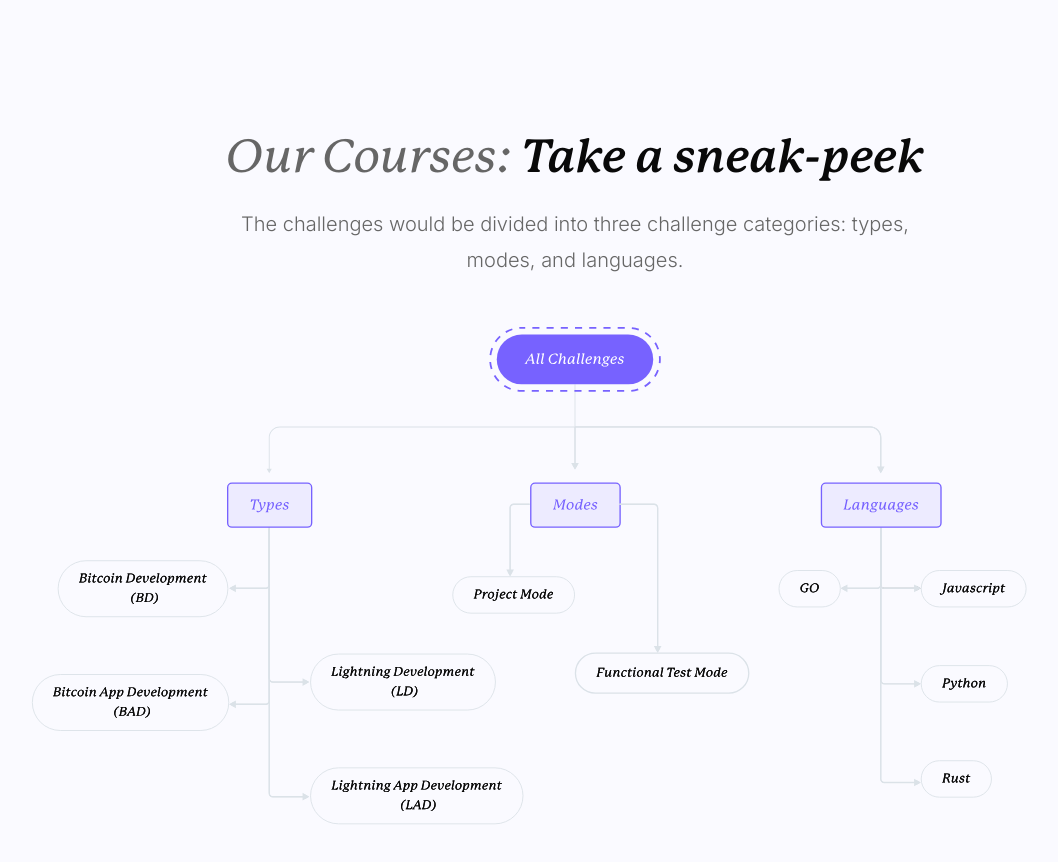
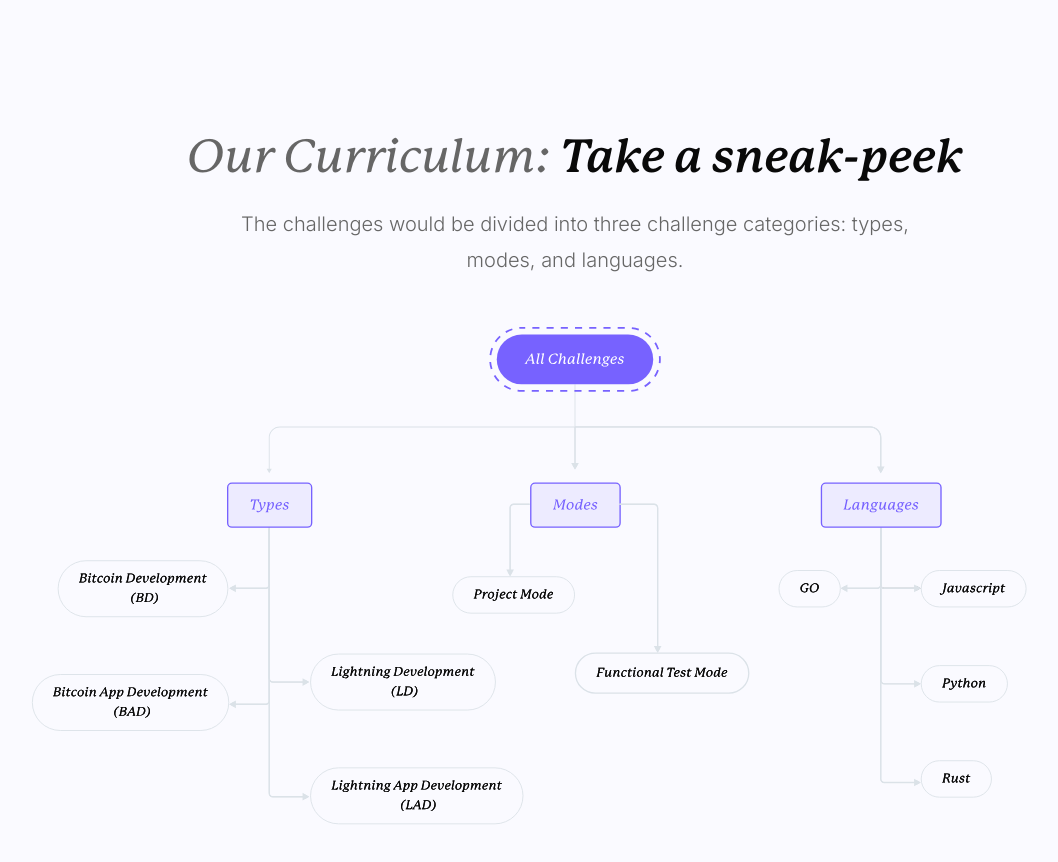
Before and after one commit to hxckr-org/hxckr-web, a Next.js app: page / in a window 1280 px wide. Shown: the part 2900-3762 px from the top of the page, without its empty margins (65-1123 px from the left). Built offline with nearby package versions, Linux system fonts and the light colour scheme; no server answers.

Commit message:
chore: Removed unused prop

```diff
--- a/src/app/components/sections/landing-curriculum.tsx
+++ b/src/app/components/sections/landing-curriculum.tsx
@@ -2,13 +2,11 @@ import Image from "next/image";
 import AnimatedSVG from "../primitives/animated-svg";
 
 interface CurriculumSectionProps {
-  title?: string;
   subtitle?: string;
   image?: string;
 }
 
 export default function CurriculumSection({
-  title = "Our Curriculum: Take a sneak-peek",
   subtitle = "The challenges would be divided into three challenge categories: types, modes, and languages.",
   image = "/assets/animations/curriculum.svg",
 }: CurriculumSectionProps) {
@@ -17,7 +15,7 @@ export default function CurriculumSection({
       <div className="max-w-[1460px] w-full flex flex-col m-auto gap-14">
         <div className="flex flex-col items-center gap-4">
           <p className="text-[2.85rem] text-grey-text italic font-p22mackinac font-normal text-center leading-[62px] tracking-[-2%]">
-            Our Courses:{" "}
+            Our Curriculum:{" "}
             <span className="text-black font-p22mackinac font-bold">
               Take a sneak-peek
             </span>
```
